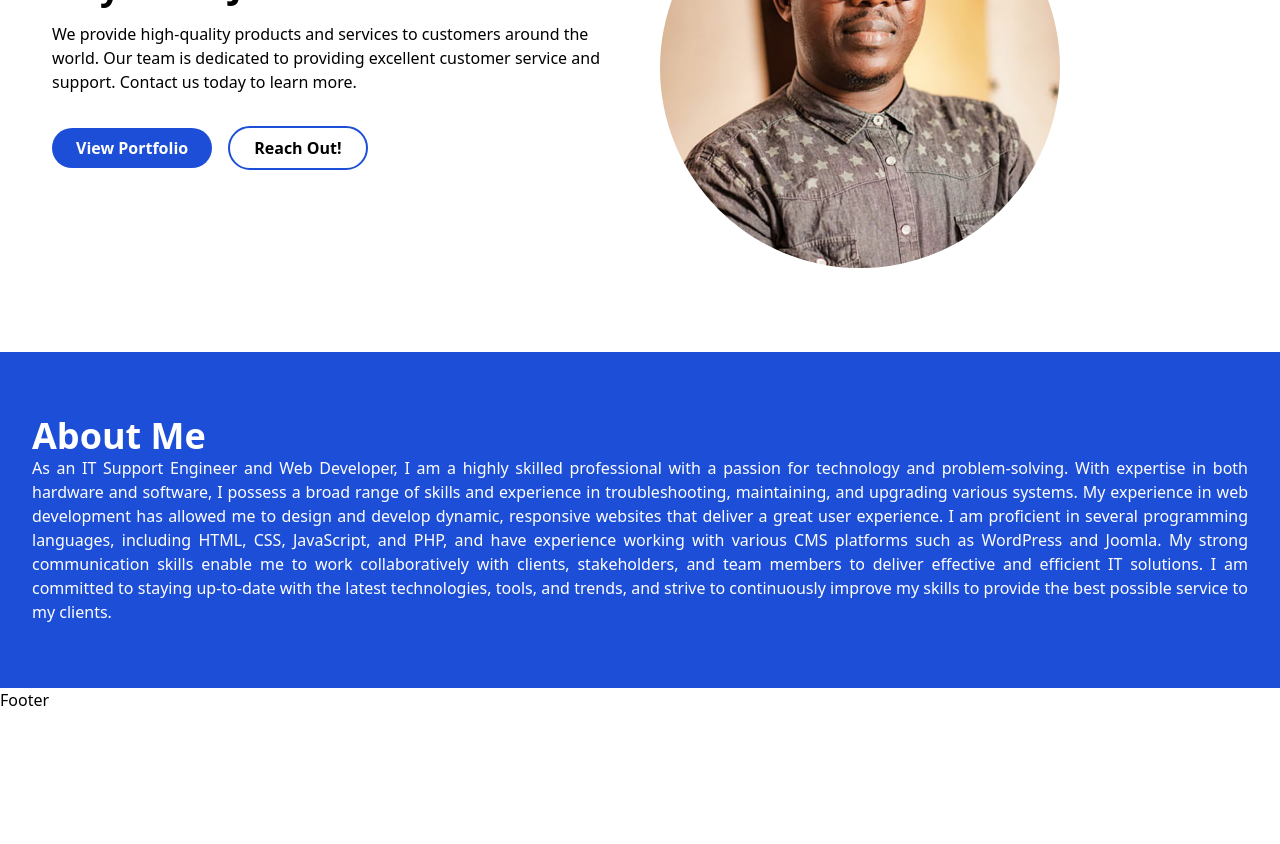
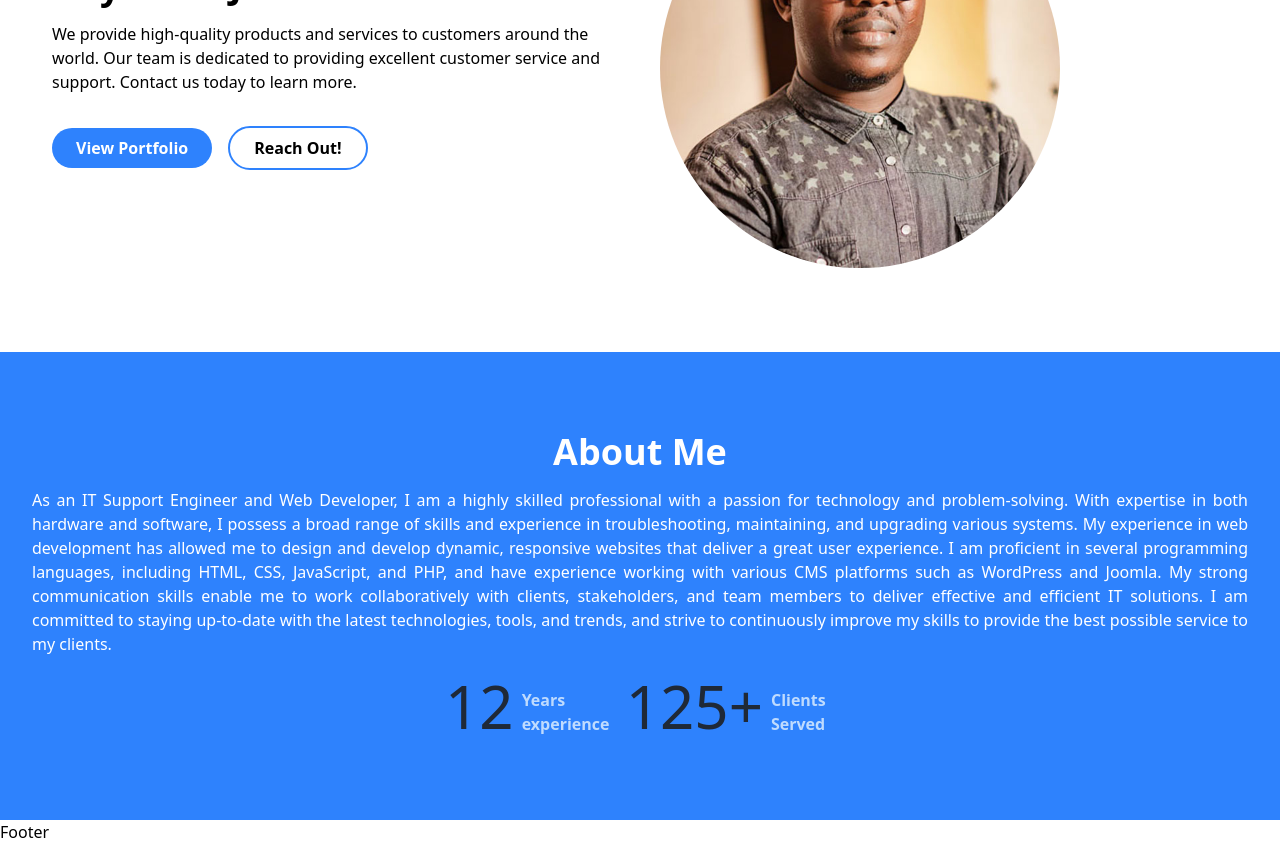
Before and after one commit to joseph-anselm/my-portfolio, a Next.js app: page / in a window 1280 px wide. Shown: the part 280-1124 px from the top of the page. Before the commit the page ends 992 px from the top, so only its background shows below. Built offline with nearby package versions, Linux system fonts and the light colour scheme.

Commit message:
my second section.

```diff
--- a/components/navbar.js
+++ b/components/navbar.js
@@ -22,7 +22,7 @@ export default function Navbar() {
             <div className="relative flex h-16 items-center justify-between">
               <div className="absolute inset-y-0 left-0 flex items-center sm:hidden">
                 {/* Mobile menu button*/}
-                <Disclosure.Button className="inline-flex items-center justify-center rounded-md p-2 text-gray-400 hover:bg-gray-700 hover:text-white focus:outline-none focus:ring-2 focus:ring-inset focus:ring-white">
+                <Disclosure.Button className="inline-flex items-center justify-center rounded-md p-2 text-gray-800 hover:bg-gray-700 hover:text-white focus:outline-none focus:ring-2 focus:ring-inset focus:ring-white">
                   <span className="sr-only">Open main menu</span>
                   {open ? (
                     <XMarkIcon className="block h-6 w-6" aria-hidden="true" />
@@ -35,7 +35,7 @@ export default function Navbar() {
                 <div className="flex flex-shrink-0 items-center">
                   <img
                     className="block h-12 w-auto lg:hidden"
-                    src="../images/logo2.png"
+                    src="../images/logo3.png"
                     alt="Your Company"
                   />
                   <img
@@ -151,7 +151,7 @@ export default function Navbar() {
                   className={classNames(
                     item.current
                       ? "bg-gray-900 text-white"
-                      : "text-gray-300 hover:bg-gray-700 hover:text-white",
+                      : "text-gray-800 hover:bg-gray-700 hover:text-white",
                     "block px-3 py-2 rounded-md text-base font-medium"
                   )}
                   aria-current={item.current ? "page" : undefined}
--- a/pages/index.js
+++ b/pages/index.js
@@ -21,12 +21,12 @@ export default function Home() {
               </p>
               <div className="flex flex-col md:flex-row items-center justify-center md:justify-start space-y-4 md:space-y-0 md:space-x-4">
                 <Link href="/products" legacyBehavior>
-                  <a className="bg-blue-700 text-white border-blue-700 py-2 px-6 rounded-full font-bold hover:bg-gray-200 transition duration-300">
+                  <a className="bg-[#2E82FD] text-white border-blue-700 py-2 px-6 rounded-full font-bold hover:bg-blue-700 transition duration-300">
                     View Portfolio
                   </a>
                 </Link>
                 <Link href="/contact" legacyBehavior>
-                  <a className="border-2 border-blue-700 py-2 px-6 rounded-full font-bold hover:bg-white hover:text-gray-900 transition duration-300">
+                  <a className="border-2 border-[#2E82FD] py-2 px-6 rounded-full font-bold hover:bg-blue-700 hover:text-white transition duration-300">
                     Reach Out!
                   </a>
                 </Link>
@@ -47,9 +47,9 @@ export default function Home() {
       </section>
 
       <section>
-        <div className="bg-blue-700 text-white">
+        <div className="bg-[#2E82FD] text-white">
           <div className="max-w-7xl mx-auto px-4 py-16 sm:px-6 lg:px-8 text-justify">
-            <h1 className="text-4xl font-bold">About Me</h1>
+            <h1 className="text-4xl font-bold text-center m-4">About Me</h1>
             <p>
               As an IT Support Engineer and Web Developer, I am a highly skilled
               professional with a passion for technology and problem-solving.
@@ -67,9 +67,26 @@ export default function Home() {
               trends, and strive to continuously improve my skills to provide
               the best possible service to my clients.
             </p>
+            <div className="flex mx-auto text-center justify-center">
+              <div className="flex m-5">
+                <h1 className="text-6xl text-gray-800">12</h1>
+                <span className="w-16 self-end text-left ml-2 font-bold text-blue-200">
+                  Years experience
+                </span>
+              </div>
+              <div className="flex m-5">
+                <h1 className="text-6xl text-gray-800">125+</h1>
+                <span className="w-16 self-end text-left ml-2 font-bold text-blue-200">
+                  Clients Served
+                </span>
+              </div>
+            </div>
           </div>
         </div>
       </section>
+
+      {/* *************************************************************************** */}
+      <section></section>
     </>
   );
 }
```
